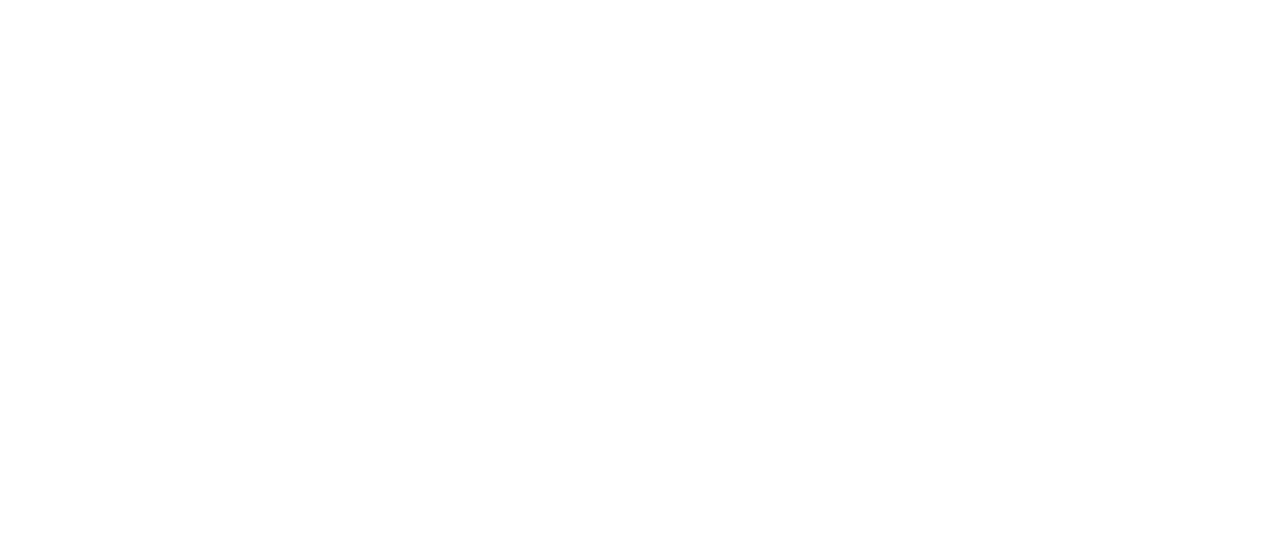
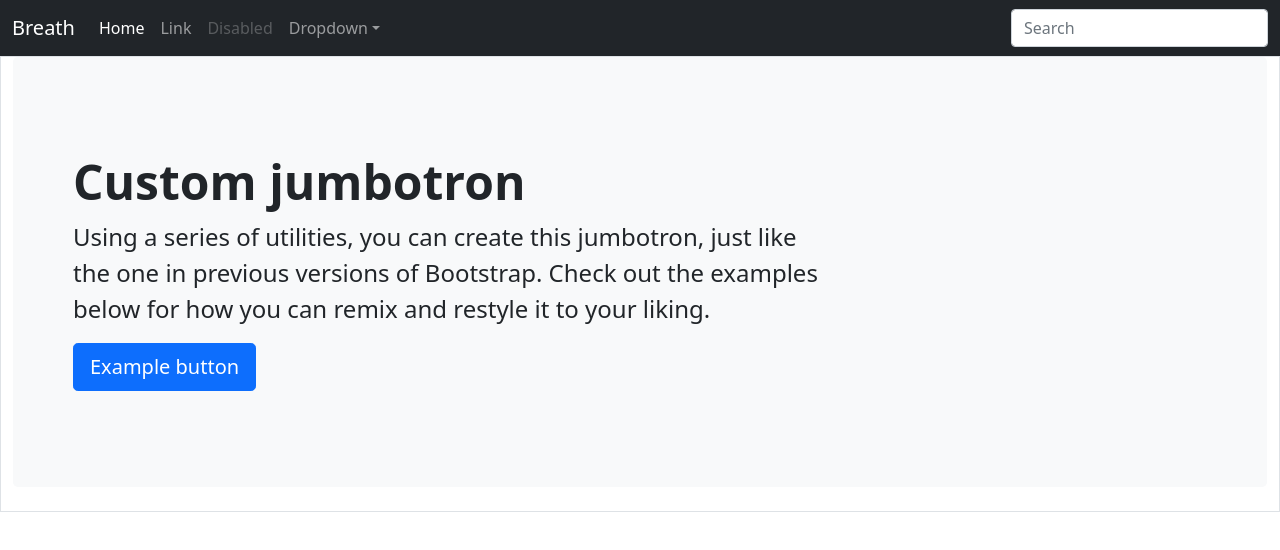
Before and after one commit to thezman88/MarissaBreathYoga, a plain HTML site: page index.html in a window 1280 px wide. Drawn offline with nearby package versions, Linux system fonts and the light colour scheme.

Commit message:
jumbotron added

```diff
--- a/assets/css/sytle.css
+++ b/assets/css/sytle.css
@@ -0,0 +1,4 @@
+
+.jumbo{
+    font-family: 'Ubuntu', sans-serif;
+}
--- a/index.html
+++ b/index.html
@@ -6,10 +6,58 @@
     <meta name="viewport" content="width=device-width, initial-scale=1.0">
     <link href="https://cdn.jsdelivr.net/npm/bootstrap@5.1.0/dist/css/bootstrap.min.css" rel="stylesheet" integrity="sha384-KyZXEAg3QhqLMpG8r+8fhAXLRk2vvoC2f3B09zVXn8CA5QIVfZOJ3BCsw2P0p/We" crossorigin="anonymous">
     <link rel="stylesheet" href="assets/css/sytle.css">
+    <!-- google fonts -->
+    <link rel="preconnect" href="https://fonts.googleapis.com">
+<link rel="preconnect" href="https://fonts.gstatic.com" crossorigin>
+<link href="https://fonts.googleapis.com/css2?family=Ubuntu:wght@300&display=swap" rel="stylesheet">
     <title>Marissa Breath Yoga</title>
 </head>
 <body>
+    <!-- nav bar -->
+    <nav class="navbar navbar-expand-md navbar-dark bg-dark" aria-label="Fourth navbar example">
+        <div class="container-fluid">
+          <a class="navbar-brand" href="#">Breath</a>
+          <button class="navbar-toggler" type="button" data-bs-toggle="collapse" data-bs-target="#navbarsExample04" aria-controls="navbarsExample04" aria-expanded="false" aria-label="Toggle navigation">
+            <span class="navbar-toggler-icon"></span>
+          </button>
 
+          <div class="collapse navbar-collapse" id="navbarsExample04">
+            <ul class="navbar-nav me-auto mb-2 mb-md-0">
+              <li class="nav-item">
+                <a class="nav-link active" aria-current="page" href="#">Home</a>
+              </li>
+              <li class="nav-item">
+                <a class="nav-link" href="#">Link</a>
+              </li>
+              <li class="nav-item">
+                <a class="nav-link disabled" href="#" tabindex="-1" aria-disabled="true">Disabled</a>
+              </li>
+              <li class="nav-item dropdown">
+                <a class="nav-link dropdown-toggle" href="#" id="dropdown04" data-bs-toggle="dropdown" aria-expanded="false">Dropdown</a>
+                <ul class="dropdown-menu" aria-labelledby="dropdown04">
+                  <li><a class="dropdown-item" href="#">Action</a></li>
+                  <li><a class="dropdown-item" href="#">Another action</a></li>
+                  <li><a class="dropdown-item" href="#">Something else here</a></li>
+                </ul>
+              </li>
+            </ul>
+            <form>
+              <input class="form-control" type="text" placeholder="Search" aria-label="Search">
+            </form>
+          </div>
+        </div>
+      </nav>
+      <!-- end nav -->
+
+      <div class="container-fluid border" style="jumbo">
+        <div class="p-5 mb-4 bg-light rounded-3">
+            <div class="container-fluid py-5">
+              <h1 class="display-5 fw-bold">Custom jumbotron</h1>
+              <p class="col-md-8 fs-4">Using a series of utilities, you can create this jumbotron, just like the one in previous versions of Bootstrap. Check out the examples below for how you can remix and restyle it to your liking.</p>
+              <button class="btn btn-primary btn-lg" type="button">Example button</button>
+            </div>
+          </div>
+      </div>
 
     <script src="assets/js/script.js"></script>
     <script src="https://cdn.jsdelivr.net/npm/@popperjs/core@2.9.3/dist/umd/popper.min.js" integrity="sha384-eMNCOe7tC1doHpGoWe/6oMVemdAVTMs2xqW4mwXrXsW0L84Iytr2wi5v2QjrP/xp" crossorigin="anonymous"></script>
```
